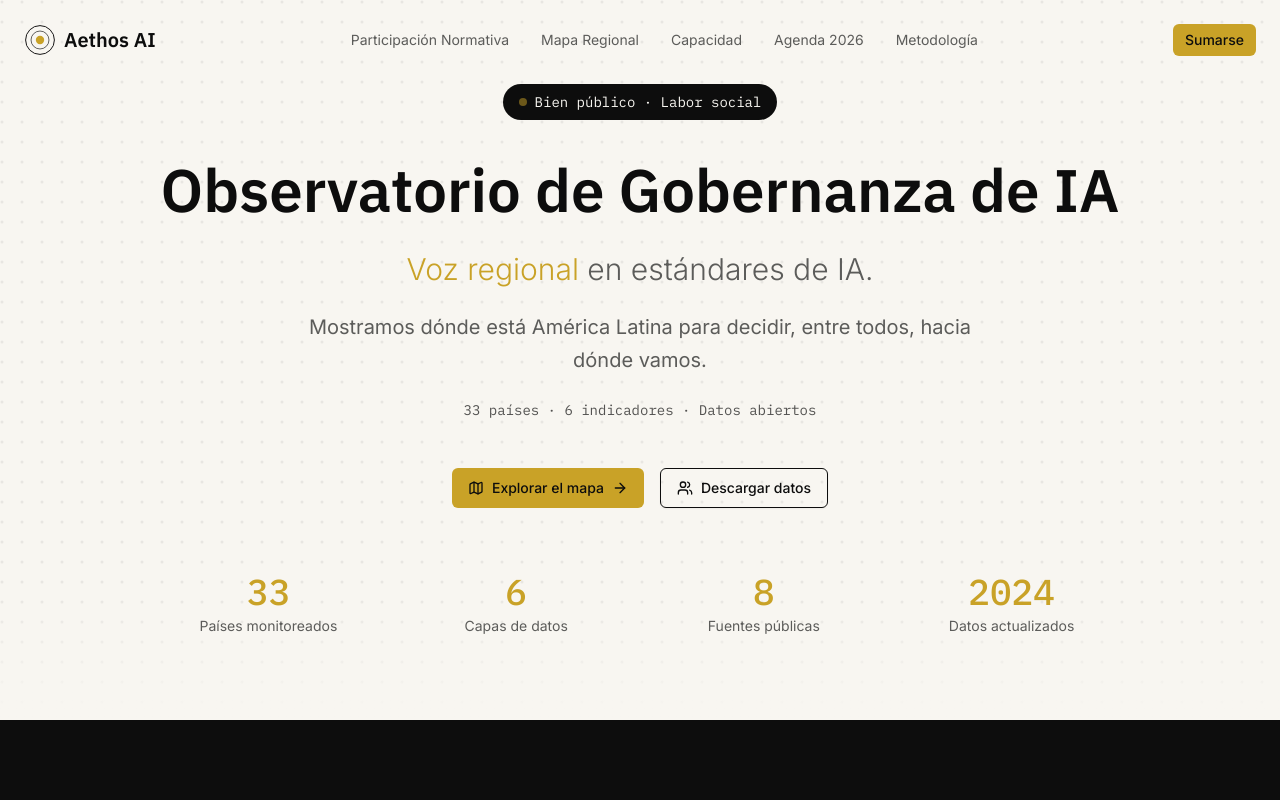
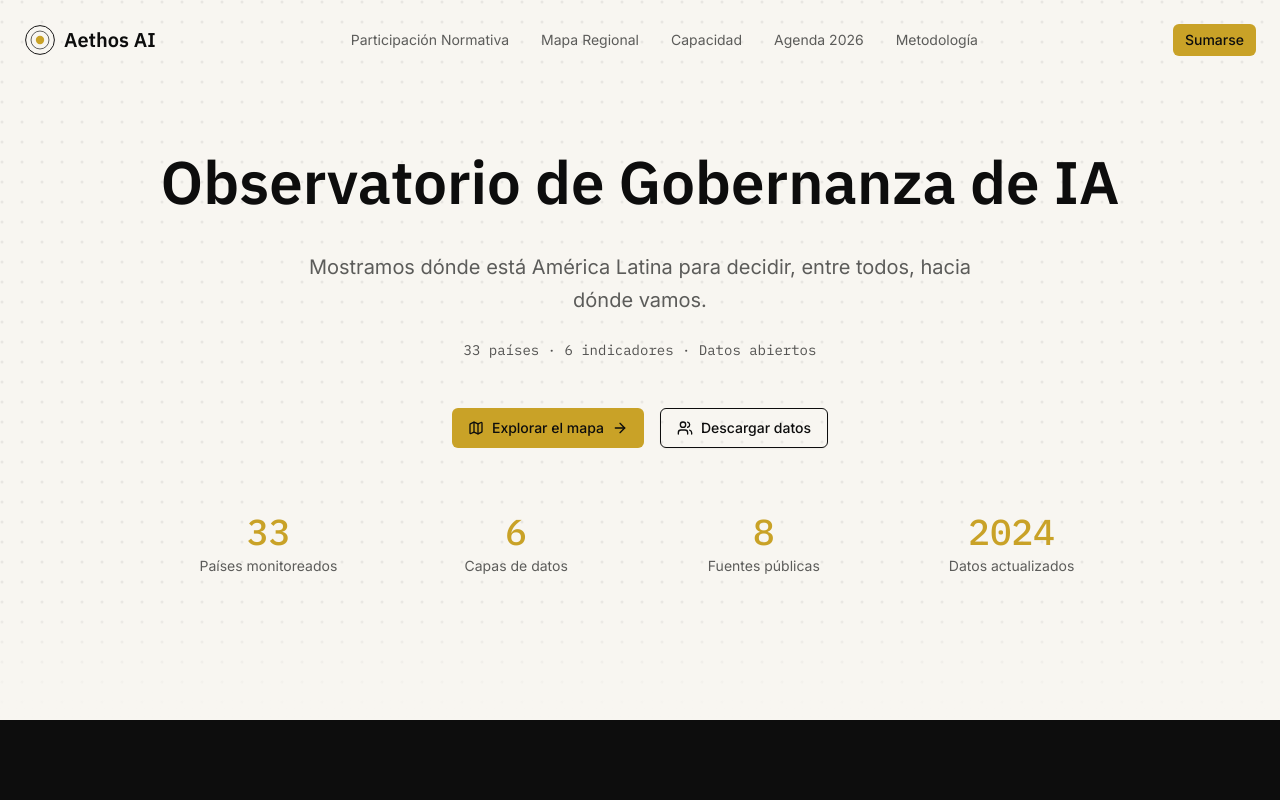
Before and after one commit to danielus28/v0-ai-strategy-development, a Next.js app: page / in a window 1280 px wide. Shown: the top 800 px of the page. Built offline with nearby package versions, Linux system fonts and the light colour scheme.

Commit message:
refactor: simplify hero section - remove badge and voz regional tagline

```diff
--- a/components/hero-section.tsx
+++ b/components/hero-section.tsx
@@ -27,19 +27,10 @@ export function HeroSection() {
       </div>
 
       <div className="relative z-10 max-w-5xl mx-auto px-6 text-center">
-        {/* Badge */}
-        <div className="inline-flex items-center gap-2 px-4 py-2 bg-primary text-primary-foreground rounded-full font-mono text-sm mb-8">
-          <span className="w-2 h-2 bg-accent rounded-full animate-pulse" />
-          Bien público · Labor social
-        </div>
-
         {/* Headline */}
-        <h1 className="font-serif text-4xl md:text-5xl lg:text-6xl font-semibold leading-tight text-balance mb-6">
+        <h1 className="font-serif text-4xl md:text-5xl lg:text-6xl font-semibold leading-tight text-balance mb-8">
           Observatorio de Gobernanza de IA
         </h1>
-        <p className="text-2xl md:text-3xl text-muted-foreground font-light mb-6">
-          <span className="text-accent">Voz regional</span> en estándares de IA.
-        </p>
 
         {/* Subhead */}
         <p className="text-lg md:text-xl text-muted-foreground max-w-3xl mx-auto leading-relaxed mb-6 text-pretty">
```
